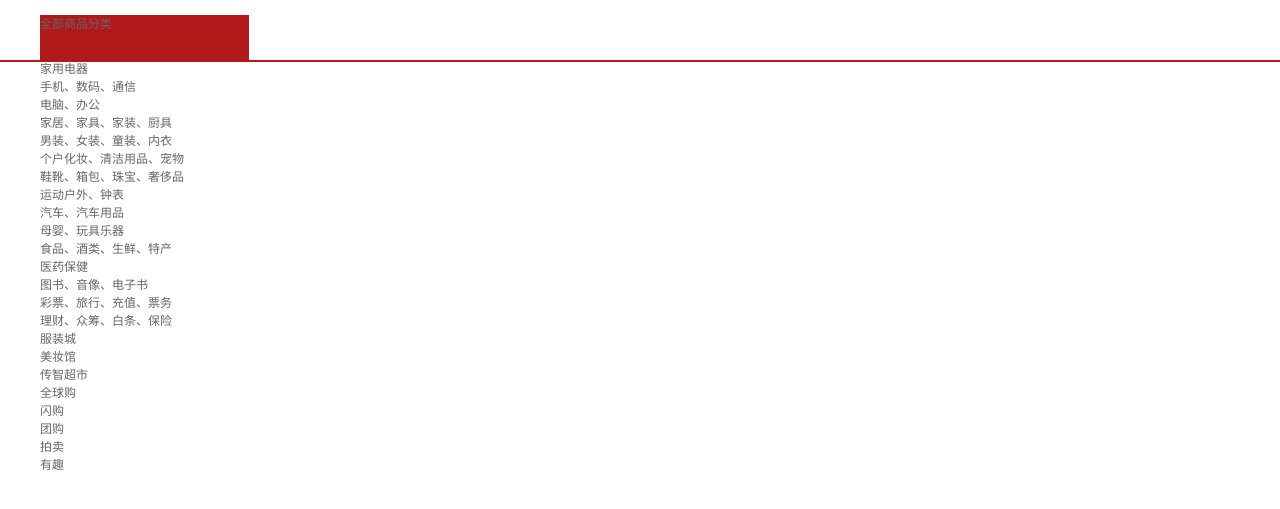
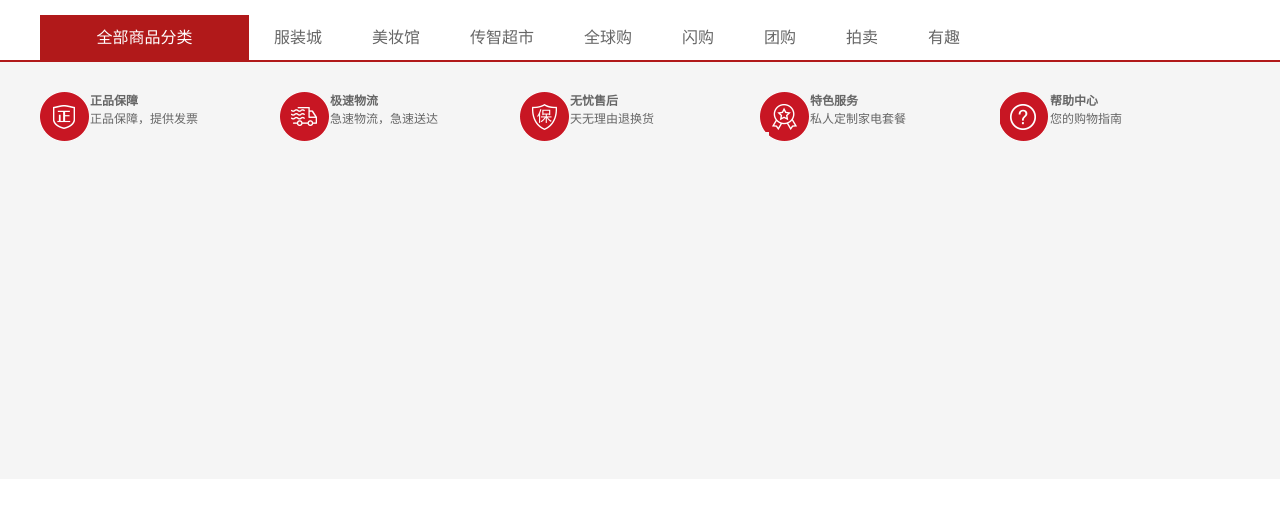
Before and after one commit to wuyuwer/shopping, a plain HTML site: page index.html in a window 1280 px wide. Shown: the part 121-630 px from the top of the page. Drawn offline with Linux system fonts and the light colour scheme; files whose address does not match are found by name.

Commit message:
开始footer

```diff
--- a/css/common.css
+++ b/css/common.css
@@ -164,12 +164,113 @@
     border-bottom:2px solid #b1191a;
 }
 
-.nav .dropdown{
+.dropdown{
+    float:left;
     width:209px;
-    line
+    background-color: #b1191a;
 }
-.nav .dropdown .dt{
+
+.dropdown .dt{
     width:100%;
     height:100%;
+    line-height:45px;
+    text-align:center;
+    color:#fff;
+    font-size:16px;
     background-color: #b1191a;
 }
+
+.dropdown .dd{
+    display:none;
+    width:100%;
+    height:467px;
+    margin-top:2px;
+    background-color: #c81623;
+    color:#fff;
+    font-size:14px;
+
+}
+
+.dropdown .dt:hover +.dd{
+    display:block;
+}
+
+.dropdown .dd ul li{
+    position:relative;
+    height:31px;
+    line-height:31px;
+    margin-left:2px;
+    padding-left:10px;
+}
+
+.dropdown .dd ul li:hover{
+    background-color: #fff;
+    color:#c81623;
+}
+
+.dropdown .dd ul li:hover a{
+    color:#c81623
+}
+
+.dropdown .dd a{
+    color:#fff;
+}
+
+.dropdown .dd ul li::after{
+    position:absolute;
+    top:1px;
+    left:193px;
+    font-size:14px;
+    content:'\e920';
+    font-family:'icomoon';
+}
+
+.navitems {
+    float:left;
+}
+
+.navitems ul li{
+    float:left;
+    padding:0 25px;
+    height:45px;
+    line-height:45px;
+}
+
+ .navitems ul li a{
+    font-size:16px;
+}
+
+/* footer */
+.footer{
+    height:417px;
+    width:100%;
+    background-color: #f5f5f5;
+    padding-top:30px;
+}
+
+.footer .mod_service ul li{
+    float:left;
+    width:240px;
+}
+.footer .mod_service h5{
+    float:left;
+    width:50px;
+    height:50px;
+
+}
+
+.footer .mod_service .img_1{
+    background:url(../img/icons.png) no-repeat -253px -3px;
+}
+.footer .mod_service .img_2{
+    background:url(../img/icons.png) no-repeat -255px -54px;
+}
+.footer .mod_service .img_3{
+    background:url(../img/icons.png) no-repeat -257px -106px;
+}
+.footer .mod_service .img_4{
+    background:url(../img/icons.png) no-repeat -258px -157px;
+}
+.footer .mod_service .img_5{
+    background:url(../img/icons.png) no-repeat -258px -209px;
+}
--- a/index.html
+++ b/index.html
@@ -98,7 +98,8 @@
                 <div class="dd">
                     <ul>
                         <li><a href="javascript:;">家用电器</a></li>
-                        <li><a href="javascript:;">手机、数码、通信</a></li>
+                        <li><a href="javascript:;">手机</a>、<a href="javascript:;">数码</a>、<a href="javascript:;">通信</a>
+                        </li>
                         <li><a href="javascript:;">电脑、办公</a></li>
                         <li><a href="javascript:;">家居、家具、家装、厨具</a></li>
                         <li><a href="javascript:;">男装、女装、童装、内衣</a></li>
@@ -114,19 +115,67 @@
                         <li><a href="javascript:;">理财、众筹、白条、保险</a></li>
                     </ul>
                 </div>
-                <div class="navitems">
-                    <ul>
-                        <li><a href="javascript:;"></a>服装城</li>
-                        <li><a href="javascript:;"></a>美妆馆</li>
-                        <li><a href="javascript:;"></a>传智超市</li>
-                        <li><a href="javascript:;"></a>全球购</li>
-                        <li><a href="javascript:;"></a>闪购</li>
-                        <li><a href="javascript:;"></a>团购</li>
-                        <li><a href="javascript:;"></a>拍卖</li>
-                        <li><a href="javascript:;"></a>有趣</li>
-                    </ul>
-                </div>
             </div>
+            <div class="navitems">
+                <ul>
+                    <li><a href="javascript:;">服装城</a></li>
+                    <li><a href="javascript:;">美妆馆</a></li>
+                    <li><a href="javascript:;">传智超市</a></li>
+                    <li><a href="javascript:;">全球购</a></li>
+                    <li><a href="javascript:;">闪购</a></li>
+                    <li><a href="javascript:;">团购</a></li>
+                    <li><a href="javascript:;">拍卖</a></li>
+                    <li><a href="javascript:;">有趣</a></li>
+                </ul>
+            </div>
+
+        </div>
+    </div>
+
+    <!-- footer开始 -->
+    <div class="footer">
+        <div class="w">
+            <div class="mod_service">
+                <ul>
+                    <li>
+                        <h5 class="img_1"></h5>
+                        <div class="service_text">
+                            <h4>正品保障</h4>
+                            <p>正品保障，提供发票</p>
+                        </div>
+                    </li>
+                    <li>
+                        <h5 class="img_2"></h5>
+                        <div class="service_text">
+                            <h4>极速物流</h4>
+                            <p>急速物流，急速送达</p>
+                        </div>
+                    </li>
+                    <li>
+                        <h5 class="img_3"></h5>
+                        <div class="service_text">
+                            <h4>无忧售后</h4>
+                            <p>天无理由退换货</p>
+                        </div>
+                    </li>
+                    <li>
+                        <h5 class="img_4"></h5>
+                        <div class="service_text">
+                            <h4>特色服务</h4>
+                            <p>私人定制家电套餐</p>
+                        </div>
+                    </li>
+                    <li>
+                        <h5 class="img_5"></h5>
+                        <div class="service_text">
+                            <h4>帮助中心</h4>
+                            <p>您的购物指南</p>
+                        </div>
+                    </li>
+                </ul>
+            </div>
+            <div class="mod_help"></div>
+            <div class="mod_copyright"></div>
         </div>
     </div>
 </body>
```
Also changed, not shown: img/icons.png (added).
